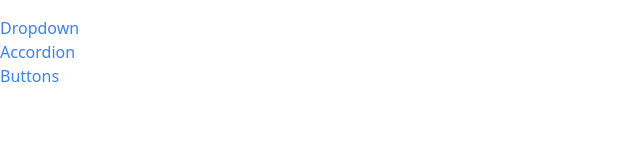
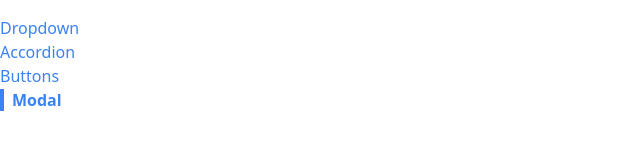
Before and after one commit to ManahilSiddiqui/components, a React (Create React App) app: page /modal in a window 1280 px wide. Shown: the top 162 px of the page, without its empty margins (0-640 px from the left). Built offline with nearby package versions, Linux system fonts and the light colour scheme.

Commit message:
Created a Modal component

```diff
--- a/src/App.js
+++ b/src/App.js
@@ -3,7 +3,7 @@
 import AccordionPage from './pages/AccordionPage';
 import DropdownPage from './pages/DropdownPage';
 import ButtonPage from './pages/ButtonPage';
-
+import ModalPage from './pages/ModalPage';
 
 export default function App() {
     return (
@@ -19,6 +19,9 @@
             <Route path="/buttons">
                 <ButtonPage />
             </Route>
+            <Route path="/modal">
+                <ModalPage />
+            </Route>
         </div>
         </div>
 
--- a/src/components/Link.js
+++ b/src/components/Link.js
@@ -1,10 +1,14 @@
 import classNames from "classnames";
 import useNavigation from "../hooks/use-navigation";
 
-export default function Link({ to, children}) {
-    const {navigate} = useNavigation();
+export default function Link({ to, children, className, activeClassName }) {
+    const {navigate, currentPath } = useNavigation();
 
-    const classes = classNames('text-blue-500');
+    const classes = classNames(
+        'text-blue-500',
+        className,
+        currentPath === to && activeClassName
+        );
 
     const handleClick = (event) => {
         if (event.metaKey || event.ctrlKey) {
--- /dev/null
+++ b/src/components/Modal.js
@@ -0,0 +1,9 @@
+
+export default function Modal() {
+    return (
+
+        <div>
+
+        </div>
+    )
+}
--- a/src/components/Sidebar.js
+++ b/src/components/Sidebar.js
@@ -4,16 +4,22 @@
     const links = [
         { label: 'Dropdown', path: '/' },
         { label: 'Accordion', path: '/accordion' },
-        { label: 'Buttons', path: '/buttons' }
+        { label: 'Buttons', path: '/buttons' },
+        { label: 'Modal', path: '/modal' },
     ];
 
     const renderedLinks = links.map((link) => {
-        return <Link key={link.label} to={link.path}>{link.label}</Link>
+        return <Link
+        key={link.label}
+        to={link.path}
+        className='mb-3'
+        activeClassName="font-bold border-l-4 border-blue-500 pl-2"
+        >{link.label}</Link>
 
     });
 
     return (
-        <div className='sticky top-0 overflow-y-scroll flex flex-col '>
+        <div className='sticky top-0 overflow-y-scroll flex flex-col items-start'>
             {renderedLinks}
         </div>
     )
--- /dev/null
+++ b/src/pages/ModalPage.js
@@ -0,0 +1,11 @@
+import Modal from '../components/Modal';
+
+
+export default function ModalPage() {
+    return (
+
+        <div>
+            <Modal />
+        </div>
+    )
+}
```
